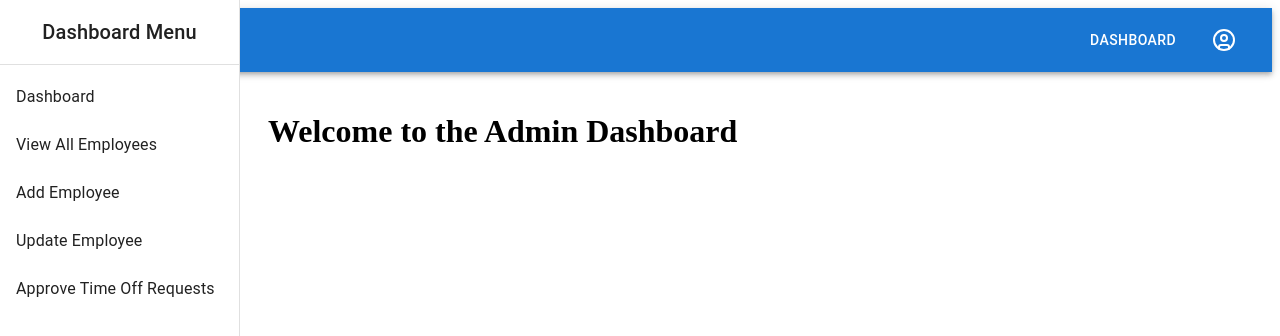
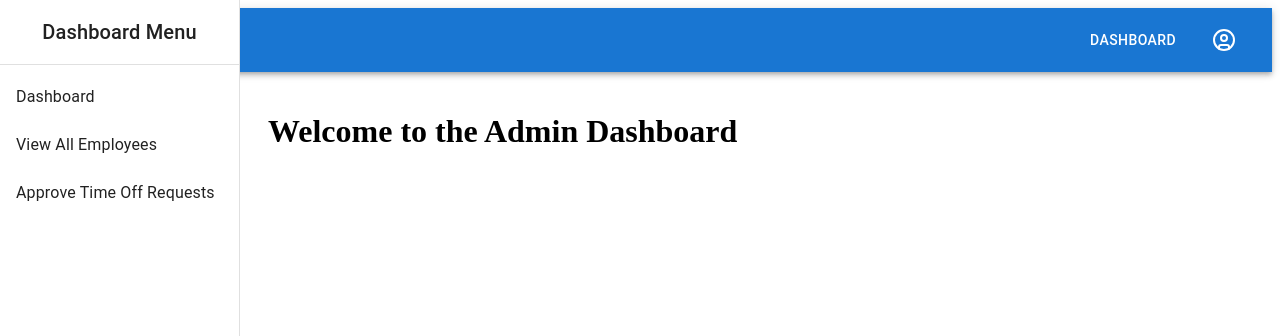
Before and after one commit to ssoto83/Orion-Employment-Management, a React (Vite) app in the folder client/: page /admin in a window 1280 px wide. Shown: the top 336 px of the page. Built offline with nearby package versions, Linux system fonts and the light colour scheme; sample sign-in values are in the browser's storage.

Commit message:
Updating delete function for employee

```diff
--- a/client/src/components/AdminLayout.jsx
+++ b/client/src/components/AdminLayout.jsx
@@ -7,8 +7,6 @@ const AdminLayout = () => {
     const menuItems = [
         { name: 'Dashboard', link: '/admin' },
         { name: 'View All Employees', link: '/admin/employees' },
-        { name: 'Add Employee', link: '/admin/add-employee' },
-        { name: 'Update Employee', link: '/admin/update-employee' },
         { name: 'Approve Time Off Requests', link: '/admin/time-off-requests' },
     ];
     return (
```
Also changed, not shown: 1 other file (tests, documents, lock files or other folders).
